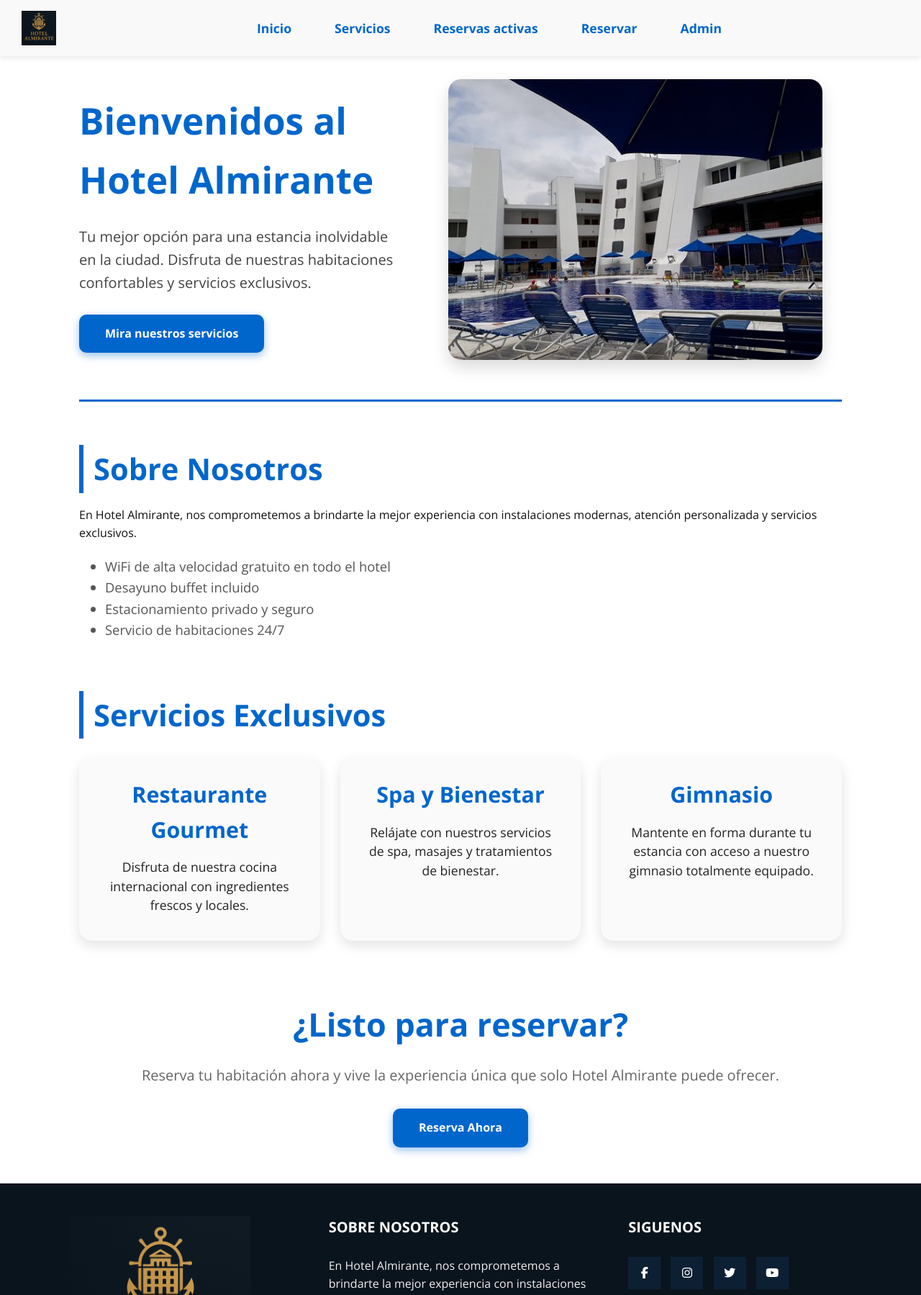
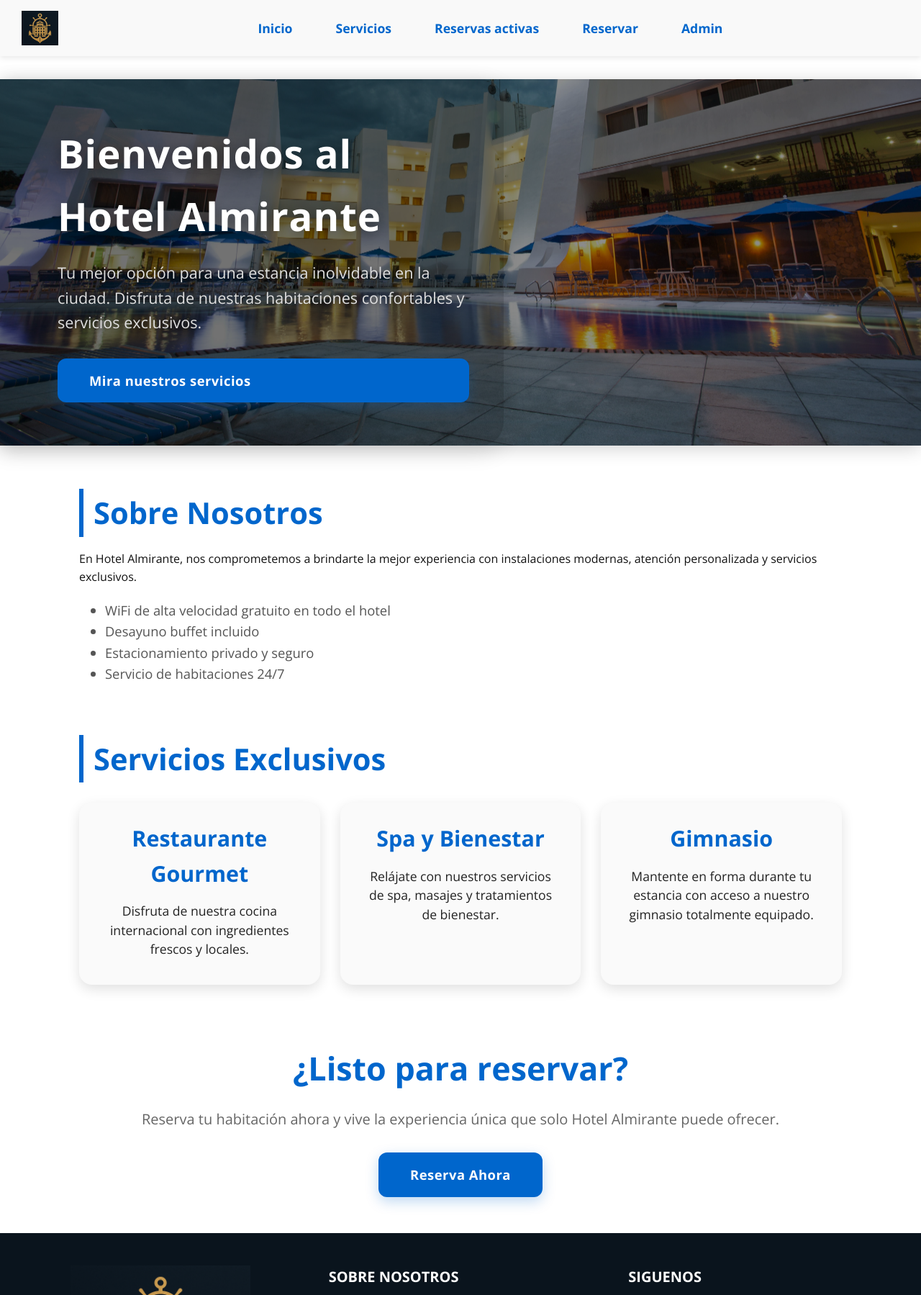
Before and after one commit to mrkzukaritas/HotelIngSoft, a Django app: page / in a window 1280 px wide. Shown: the top 1799 px of the page at 72% size. Run offline with Django 5.2, Linux system fonts and the light colour scheme; some libraries are stand-ins or nearby versions.

Commit message:
Arreglo seccion de bienvenida

```diff
--- a/myapp/static/styles/main.css
+++ b/myapp/static/styles/main.css
@@ -118,26 +118,53 @@ a:hover, a:focus {
     flex-wrap: wrap;
     align-items: center;
     gap: 32px;
-    padding-bottom: 48px;
-    border-bottom: 3px solid #0066cc;
+    padding: 0;
+    border: none;
+    position: relative;
+    min-height: 420px;
+    width: 100vw;
+    left: 50%;
+    right: 50%;
+    margin-left: -50vw;
+    margin-right: -50vw;
+    background: linear-gradient(rgba(0,0,0,0.45), rgba(0,0,0,0.45)), url("../AlmiranteMain.jpg") center/cover no-repeat;
+    z-index: 1;
+    box-shadow: 0 4px 24px rgba(0,0,0,0.18);
 }
 
 .hero-text {
     flex: 1 1 400px;
     animation: slideInLeft 1s ease forwards;
     opacity: 0;
+    color: #fff;
+    position: relative;
+    z-index: 2;
+    padding: 60px 48px 60px 80px;
+    max-width: 700px;
+    background: rgba(0,0,0,0.18);
+    border-radius: 0 32px 32px 0;
+    box-shadow: 0 8px 32px rgba(0,0,0,0.12);
+    margin: 0;
+    display: flex;
+    flex-direction: column;
+    justify-content: center;
+    min-height: 420px;
 }
 
 .hero-text h1 {
-    font-size: 3.2rem;
-    margin-bottom: 22px;
-    color: #0066cc;
+    color: #fff;
+    font-size: 3.4rem;
+    font-weight: 800;
+    margin-bottom: 18px;
+    letter-spacing: 1px;
+    text-shadow: 0 4px 18px rgba(0,0,0,0.45);
 }
 
 .hero-text p {
-    font-size: 1.25rem;
-    margin-bottom: 28px;
-    color: #444444;
+    color: #e0e0e0;
+    font-size: 1.35rem;
+    margin-bottom: 32px;
+    text-shadow: 0 2px 8px rgba(0,0,0,0.4);
 }
 
 .btn-primary {
@@ -151,6 +178,12 @@ a:hover, a:focus {
     cursor: pointer;
     border: none;
     box-shadow: 0 4px 12px rgba(0, 102, 204, 0.4);
+    font-size: 1.15rem;
+    padding: 16px 44px;
+    border-radius: 12px;
+    font-weight: 800;
+    letter-spacing: 0.5px;
+    box-shadow: 0 6px 18px rgba(0, 102, 204, 0.25);
 }
 
 .btn-primary:hover,
@@ -161,18 +194,7 @@ a:hover, a:focus {
 
 /* Imagen hero */
 .hero-image-container {
-    flex: 1 1 520px;
-    text-align: center;
-    animation: slideInRight 1s ease forwards;
-    opacity: 0;
-}
-
-.hero-image {
-    width: 100%;
-    max-width: 520px;
-    border-radius: 18px;
-    box-shadow: 0 10px 22px rgba(0,0,0,0.15);
-    object-fit: cover;
+    display: none;
 }
 
 /* Animaciones hero */
@@ -465,6 +487,24 @@ button:hover, button:focus,
     }
 }
 
+@media (max-width: 900px) {
+    .hero-section {
+        flex-direction: column;
+        min-height: 320px;
+        margin-left: 0;
+        margin-right: 0;
+        width: 100vw;
+        left: 0;
+        right: 0;
+    }
+    .hero-text {
+        padding: 40px 18px;
+        max-width: 100vw;
+        border-radius: 0 0 32px 32px;
+        min-height: 320px;
+    }
+}
+
 /* Animaciones generales */
 @keyframes fadeInUp {
     0% {
@@ -484,7 +524,6 @@ height: auto;
 border-radius: 10px;
 margin-bottom: 10px;
 box-shadow: 0 4px 8px rgba(0,0,0,0.2);
-object-fit: cover;
 }
 
 /* --- NUEVO: Sección reserva --- */
--- a/myapp/templates/index.html
+++ b/myapp/templates/index.html
@@ -10,7 +10,7 @@
         <a href="/servicios_disponibles" class="btn-primary" aria-label="Realizar una reserva">Mira nuestros servicios</a>
     </div>
     <div class="hero-image-container">
-        <img src="{% static 'image1.jpg' %}" alt="Hotel" class="hero-image" />
+        <img src="{% static 'AlmiranteMain.jpg' %}" alt="Hotel" class="hero-image" />
     </div>
 </section>
 
--- a/myapp/templates/layouts/plantilla.html
+++ b/myapp/templates/layouts/plantilla.html
@@ -14,7 +14,7 @@
     <header>
         <nav class="navbar">
             <a href="/" class="navbar-logo" aria-label="Inicio">
-                <img src="{% static 'Logo Hotel.png' %}" alt="Hotel Almirante Logo" style="height:48px; width:auto; display:block;" />
+                <img src="{% static 'Icono Hotel.png' %}" alt="Hotel Almirante Logo" style="height:48px; width:auto; display:block;" />
             </a>
             <ul class="nav-list">
                 <li><a href="/" aria-label="Inicio">Inicio</a></li>
```
Also changed, not shown: myapp/static/AlmiranteMain.jpg (added), myapp/static/Almirante_copas.jpg (added), myapp/static/Icono Hotel.png (added).
